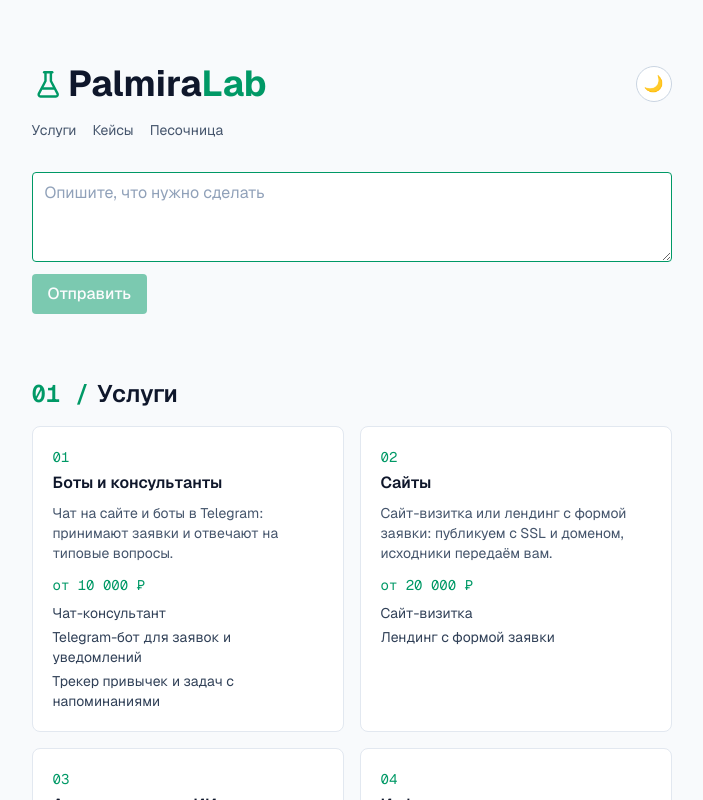
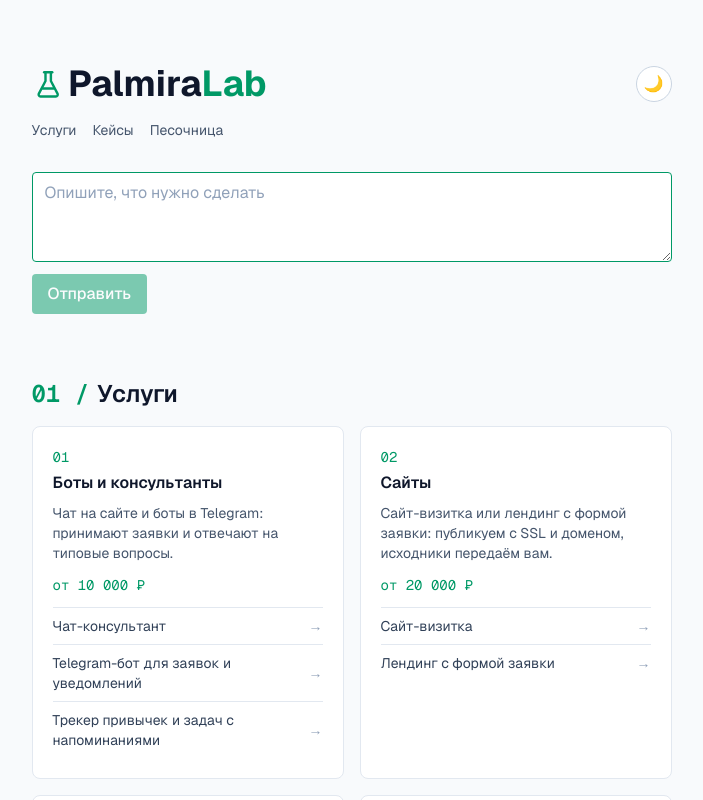
Before and after one commit to palmiralab/palmira-lab, a Next.js app in the folder apps/web/: page / in a window 1280 px wide. Shown: the top 800 px of the page, without its empty margins (281-984 px from the left). Built offline with nearby package versions, Linux system fonts and the light colour scheme.

Commit message:
feat: услуги на главной оформлены как список кликабельных строк со стрелками

```diff
--- a/apps/web/src/components/Services.tsx
+++ b/apps/web/src/components/Services.tsx
@@ -21,14 +21,20 @@ export function Services() {
             <p className="mt-3 font-mono text-sm text-emerald-600 dark:text-emerald-400">
               {group.price}
             </p>
-            <ul className="mt-2 flex flex-col gap-1 text-sm">
+            <ul className="mt-3 divide-y divide-slate-200 border-t border-slate-200 text-sm dark:divide-slate-800 dark:border-slate-800">
               {group.items.map((item) => (
                 <li key={item.slug}>
                   <Link
                     href={`/services/${item.slug}`}
-                    className="text-slate-700 hover:underline dark:text-slate-300"
+                    className="group flex items-center justify-between gap-2 py-2 text-slate-700 hover:text-emerald-700 dark:text-slate-300 dark:hover:text-emerald-400"
                   >
-                    {item.title}
+                    <span>{item.title}</span>
+                    <span
+                      aria-hidden="true"
+                      className="text-slate-400 transition-transform group-hover:translate-x-0.5 group-hover:text-emerald-600 dark:group-hover:text-emerald-400"
+                    >
+                      →
+                    </span>
                   </Link>
                 </li>
               ))}
```
